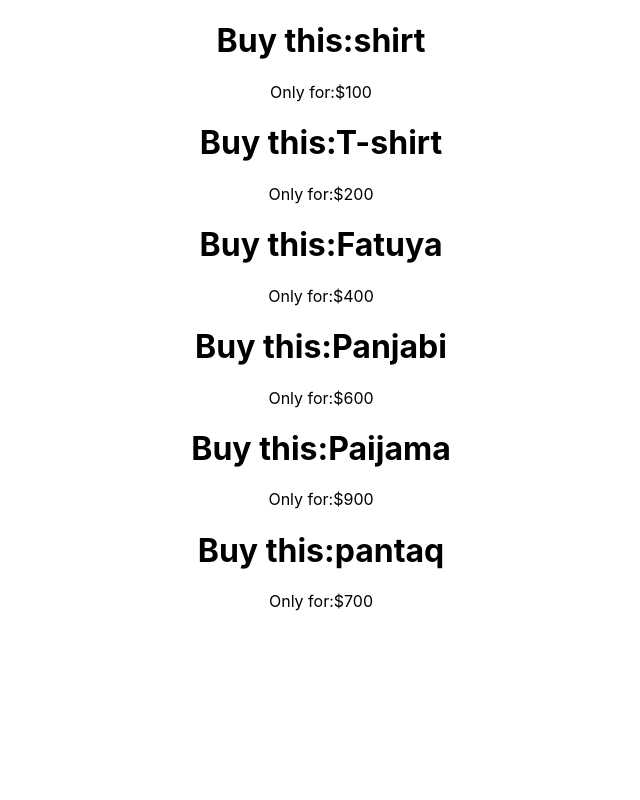
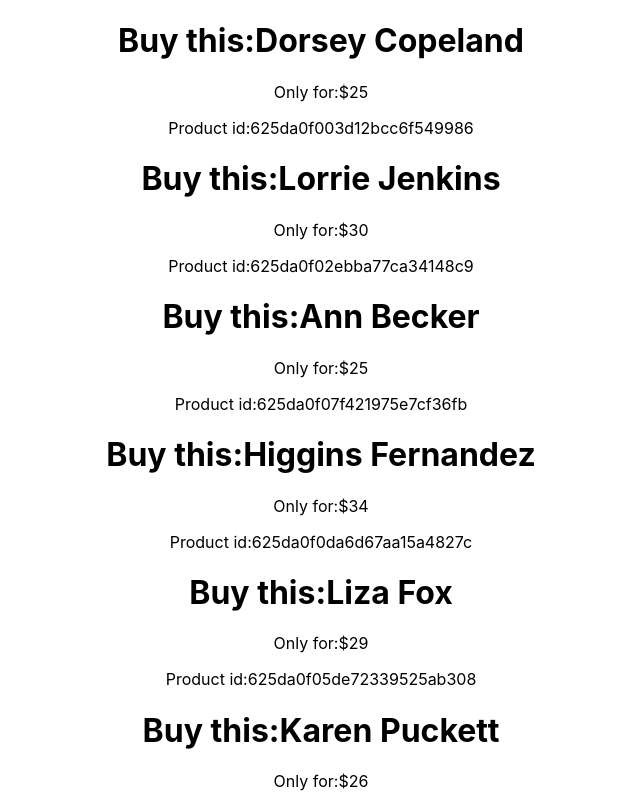
Before and after one commit to CsdSreekanta/create-fake-data2, a React (Create React App) app: page / in a window 1280 px wide. Shown: the top 800 px of the page, without its empty margins (319-959 px from the left). Built offline with nearby package versions, Linux system fonts and the light colour scheme.

Commit message:
useState added

```diff
--- /dev/null
+++ b/public/data.json
@@ -0,0 +1,37 @@
+[
+    {
+      "id": "625da0f003d12bcc6f549986",
+      "price": 25,
+      "name": "Dorsey Copeland"
+    },
+    {
+      "id": "625da0f02ebba77ca34148c9",
+      "price": 30,
+      "name": "Lorrie Jenkins"
+    },
+    {
+      "id": "625da0f07f421975e7cf36fb",
+      "price": 25,
+      "name": "Ann Becker"
+    },
+    {
+      "id": "625da0f0da6d67aa15a4827c",
+      "price": 34,
+      "name": "Higgins Fernandez"
+    },
+    {
+      "id": "625da0f05de72339525ab308",
+      "price": 29,
+      "name": "Liza Fox"
+    },
+    {
+      "id": "625da0f0a6634c9e4b91000e",
+      "price": 26,
+      "name": "Karen Puckett"
+    },
+    {
+      "id": "625da0f0e94f5767de18a91f",
+      "price": 32,
+      "name": "Everett Bowers"
+    }
+  ]
--- a/src/components/Cosmetic/Cosmetic.js
+++ b/src/components/Cosmetic/Cosmetic.js
@@ -1,11 +1,12 @@
 import React from 'react';
 
 const Cosmetic = (props) => {
-    const {name, price} =props.cosmetic
+    const {name, price, id} =props.cosmetic
     return (
         <div>
             <h1>Buy this:{name}</h1>
             <p>Only for:${price}</p>
+            <p>Product id:{id}</p>
         </div>
     );
 };
--- a/src/components/Cosmetics/Cosmetics.js
+++ b/src/components/Cosmetics/Cosmetics.js
@@ -1,15 +1,14 @@
-import React from 'react';
+import React, { useEffect, useState } from 'react';
 import Cosmetic from '../Cosmetic/Cosmetic';
 
 const Cosmetics = () => {
-    const cosmetics =[
-        {id:1, name:'shirt', price:100},
-        {id:2, name:'T-shirt', price:200},
-        {id:3, name:'Fatuya', price:400},
-        {id:4, name:'Panjabi', price:600},
-        {id:5, name:'Paijama', price:900},
-        {id:6, name:'pantaq', price:700},
-    ]
+    const [cosmetics, setCosmetics] =useState([])
+
+    useEffect( ()=>{
+        fetch('data.json')
+        .then(res =>res.json())
+        .then(data =>setCosmetics(data))
+    })
     return (
         <div>
             {
```
